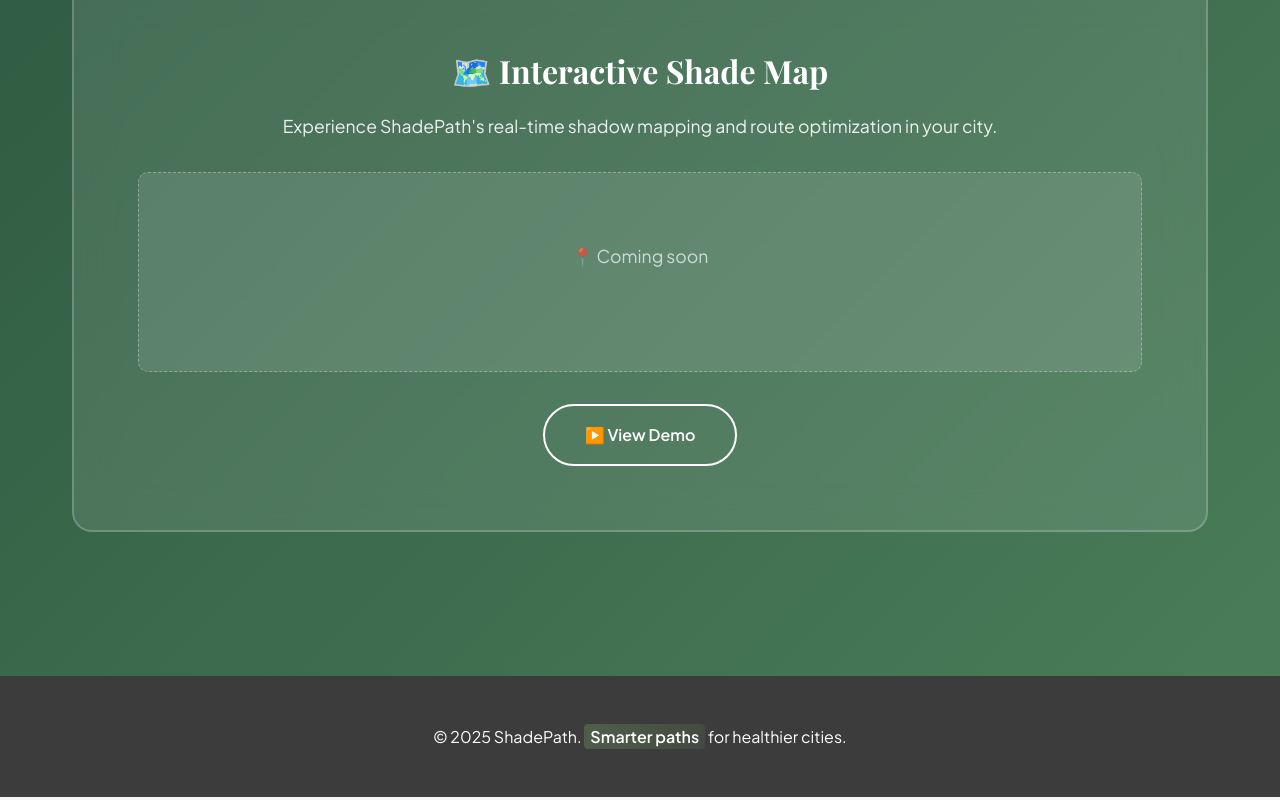
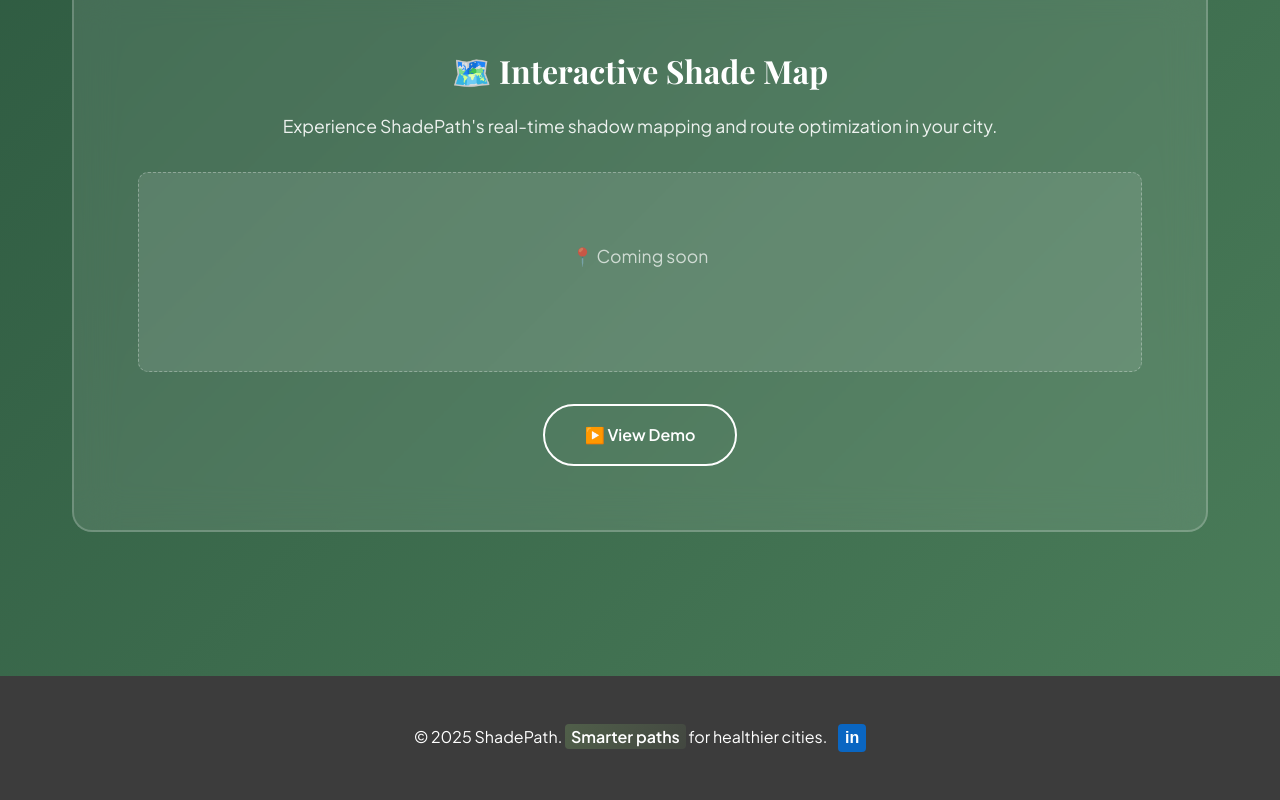
Before and after one commit to ThisisJoshuaorJosh/ShadePath, a plain HTML site: page index.html in a window 1280 px wide. Shown: the part 4425-5225 px from the top of the page. Drawn offline with nearby package versions, Linux system fonts and the light colour scheme.

Commit message:
Add LinkedIn profile link to footer

```diff
--- a/index.html
+++ b/index.html
@@ -494,6 +494,27 @@
             padding: 3rem 0;
         }
 
+        .footer-linkedin {
+            display: inline-flex;
+            width: 28px;
+            height: 28px;
+            align-items: center;
+            justify-content: center;
+            margin-inline-start: 0.5rem;
+            vertical-align: middle;
+            border-radius: 4px;
+            background: #0a66c2;
+            color: #fff;
+            font: bold 16px/1 Arial, sans-serif;
+            text-decoration: none;
+        }
+
+        .footer-linkedin:hover,
+        .footer-linkedin:focus-visible {
+            outline: 2px solid currentColor;
+            outline-offset: 3px;
+        }
+
         /* Icons */
         .icon {
             width: 24px;
@@ -737,7 +758,7 @@
 
     <footer>
         <div class="container">
-            <p>&copy; 2025 ShadePath. <span class="highlight">Smarter paths</span> for healthier cities.</p>
+            <p>&copy; 2025 ShadePath. <span class="highlight">Smarter paths</span> for healthier cities. <a class="footer-linkedin" href="https://www.linkedin.com/in/jiho-ha-405581312/" target="_blank" rel="noopener noreferrer" aria-label="Jiho Ha on LinkedIn (opens in a new tab)">in</a></p>
         </div>
     </footer>
 
```
